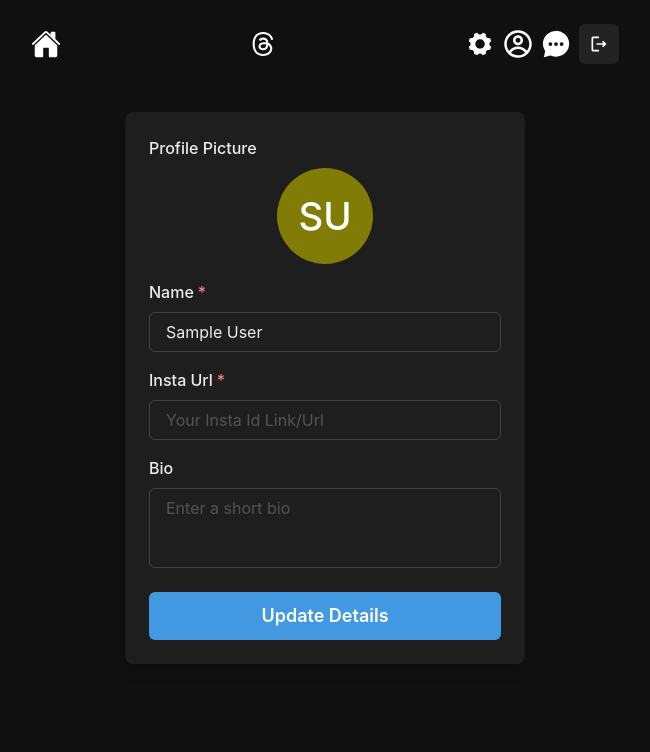
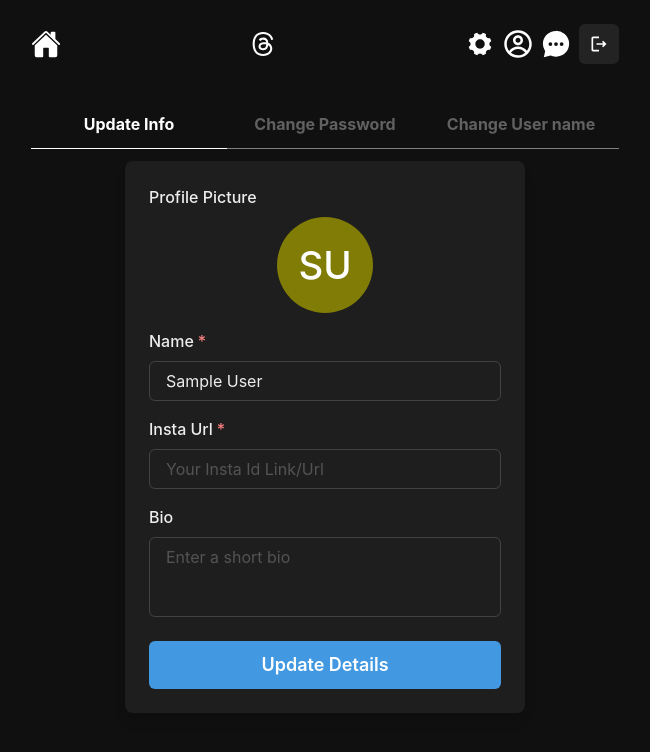
Before and after one commit to Mohammad-Yaseen69/Threads-Frontend, a React (Vite) app: page /updateInfo in a window 1280 px wide. Shown: the top 752 px of the page, without its empty margins (315-965 px from the left). Built offline with nearby package versions, Linux system fonts and the light colour scheme; sample sign-in values are in the browser's storage.

Commit message:
Adding Change UserName Setting

```diff
--- a/src/Pages/UpdateInfo.jsx
+++ b/src/Pages/UpdateInfo.jsx
@@ -1,11 +1,14 @@
 import React, { useEffect } from 'react'
-import { UpdateDetails } from "../components"
+import { UpdateDetails, ChangeUserName } from "../components"
 import { useRecoilState } from "recoil"
 import { userAtom } from "../Atoms/user"
 import { useNavigate } from "react-router-dom"
+import { Flex, Text, useColorMode } from '@chakra-ui/react'
 
 const UpdateInfo = () => {
     const user = JSON.parse(localStorage.getItem("user"))
+    const [activeTab, setActiveTab] = React.useState('info')
+    const { colorMode } = useColorMode()
     const navigate = useNavigate()
 
     console.log(user)
@@ -16,8 +19,44 @@ const UpdateInfo = () => {
         }
     }, [])
     return (
-        <div style={{width: '100%'}}>
-            <UpdateDetails />
+        <div style={{ width: '100%' }}>
+            <Flex w='full' mb={3}>
+                <Flex
+                    flex={1}
+                    borderBottom={activeTab == 'info' ? colorMode == 'dark' ? '1.5px solid white' : '2px solid black' : '1px solid gray'}
+                    justifyContent={'center'} pb='3'
+                    cursor={'pointer'}
+                    onClick={() => setActiveTab('info')}
+                    transition={'all 0.3s'}
+                >
+                    <Text fontWeight={'bold'} color={activeTab == 'info' ? colorMode == 'dark' ? 'white' : 'gray.dark' : 'gray.light'}>Update Info</Text>
+                </Flex>
+                <Flex
+                    flex={1}
+                    borderBottom={activeTab == 'pass' ? colorMode == 'dark' ? '1.5px solid white' : '2px solid black' : '1px solid gray'}
+                    justifyContent={'center'}
+                    pb='3'
+                    cursor={'pointer'}
+                    onClick={() => setActiveTab('pass')}
+                    transition={'all 0.3s'}
+                >
+                    <Text fontWeight={'bold'} color={activeTab == 'pass' ? colorMode == 'dark' ? 'white' : 'gray.dark' : 'gray.light'}>Change Password</Text>
+                </Flex>
+                <Flex
+                    flex={1}
+                    borderBottom={activeTab == 'userN' ? colorMode == 'dark' ? '1.5px solid white' : '2px solid black' : '1px solid gray'}
+                    justifyContent={'center'}
+                    pb='3'
+                    cursor={'pointer'}
+                    onClick={() => setActiveTab('userN')}
+                    transition={'all 0.3s'}
+                >
+                    <Text fontWeight={'bold'} color={activeTab == 'userN' ? colorMode == 'dark' ? 'white' : 'gray.dark' : 'gray.light'}>Change User name</Text>
+                </Flex>
+            </Flex>
+            {activeTab == 'info' && <UpdateDetails />}
+            {/* {activeTab == 'pass' && <ChangePassword />} */}
+            {activeTab == 'userN' && <ChangeUserName />}
         </div>
     )
 }
--- /dev/null
+++ b/src/components/ChangeUserName.jsx
@@ -0,0 +1,128 @@
+import { Textarea, useColorMode, useToast } from '@chakra-ui/react'
+import {
+    Avatar,
+    Box,
+    Button,
+    Flex,
+    FormControl,
+    FormLabel,
+    Input,
+    Stack,
+    Text,
+} from '@chakra-ui/react'
+import React, { useEffect, useRef, useState } from 'react'
+import { useRecoilState } from 'recoil'
+import { userAtom } from '../Atoms/user'
+import { makeRequest } from '../Utils/api'
+
+const UpdateDetails = () => {
+    const [userName, setUserName] = useState('')
+    const [user, setUser] = useRecoilState(userAtom)
+    const toast = useToast()
+    const { colorMode } = useColorMode()
+
+    console.log(user.userName)
+
+    useEffect(() => {
+        if (user) {
+            setUserName(user.userName)
+        }
+    }, [user])
+
+
+
+    const handleUpdate = async () => {
+        if (!userName) {
+            toast({
+                title: "Error",
+                description: "User Name can't be Empty",
+                status: "error",
+                duration: 3000,
+                isClosable: true,
+            })
+            return
+        }
+
+        const response = await makeRequest("users/changeUserName", {
+            method: "POST",
+            data: { userName }
+        })
+
+        console.log(response)
+        if(response.error){
+            toast({
+                title: "Error",
+                description: response.error.message,
+                status: "error",
+                duration: 3000,
+                isClosable: true,
+            })
+        }
+        else{
+            toast({
+                title: "Success",
+                description: response.response.message,
+                status: "success",
+                duration: 3000,
+                isClosable: true,
+            })
+            localStorage.setItem('user', JSON.stringify(response.response.data))
+            setUser(response.response.data)
+        }
+    }
+
+
+return (
+    <Flex spacing={1} w={'100%'} alignItems={'center'} justifyContent={'center'} mb={5}>
+
+        <Box
+            rounded={'lg'}
+            bg={colorMode == "dark" ? "gray.dark" : "gray.100"}
+            boxShadow={'lg'}
+            p={6}
+            w={{
+                base: "full",
+                sm: "400px"
+            }}
+            maxW={{
+                base: "100%",
+                sm: "400px",
+                md: "500px",
+                lg: "600px",
+            }}
+
+        >
+            <Stack spacing={4}>
+
+                <FormControl id="instagram" isRequired>
+                    <FormLabel>Change User Name</FormLabel>
+                    <Input
+                        value={userName}
+                        onChange={(e) => setUserName(e.target.value)}
+                        type="text"
+                        placeholder="Your User Name"
+                    />
+                </FormControl>
+
+
+                <Stack spacing={5} pt={2}>
+                    <Button
+                        loadingText="Updating"
+                        onClick={handleUpdate}
+                        size="lg"
+                        bg={'blue.400'}
+                        color={'white'}
+                        _hover={{
+                            bg: 'blue.500',
+                        }}
+                    >
+                        Change User Name
+                    </Button>
+                </Stack>
+            </Stack>
+        </Box>
+    </Flex>
+)
+}
+
+export default UpdateDetails
--- a/src/components/UpdateDetails.jsx
+++ b/src/components/UpdateDetails.jsx
@@ -1,4 +1,4 @@
-import { Textarea, useToast } from '@chakra-ui/react'
+import { Textarea, useColorMode, useToast } from '@chakra-ui/react'
 import {
   Avatar,
   Box,
@@ -9,7 +9,6 @@ import {
   Input,
   Stack,
   Text,
-  useColorModeValue,
 } from '@chakra-ui/react'
 import React, { useEffect, useRef, useState } from 'react'
 import { useRecoilState } from 'recoil'
@@ -24,6 +23,7 @@ const UpdateDetails = () => {
   const fileInputRef = useRef(null)
   const [user, setUser] = useRecoilState(userAtom)
   const toast = useToast()
+  const {colorMode} = useColorMode()
   const [pfpFile, setPfpFile] = useState(null)
 
   useEffect(() => {
@@ -114,7 +114,7 @@ const UpdateDetails = () => {
 
       <Box
         rounded={'lg'}
-        bg={'gray.dark'}
+        bg={colorMode == "dark" ? "gray.dark" : "gray.100"}
         boxShadow={'lg'}
         p={6}
         w={{
--- a/src/components/index.js
+++ b/src/components/index.js
@@ -7,3 +7,4 @@ export {default as Login} from "./Login"
 export {default as Signup} from "./Signup"
 export {default as UpdateDetails} from "./UpdateDetails"
 export {default as LogoutBtn} from "./LogoutBtn"
+export {default as ChangeUserName} from './ChangeUserName'
```
